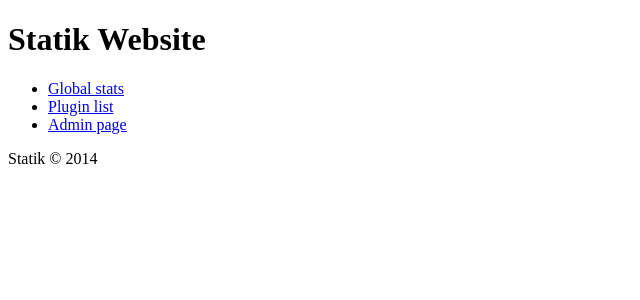
After one commit to Statik-Metrics/Statik-Website, a Node project: template views/layout.jade in a window 1280 px wide. The commit adds this page. Shown: the top 300 px of the page, without its empty margins (0-640 px from the left). Run offline with Node 20 templates, Linux system fonts and the light colour scheme; the template is opened without the code that fills it, so the values that code supplies are empty.

Commit message:
Add stuff

```diff
--- /dev/null
+++ b/views/footer.jade
@@ -0,0 +1 @@
+p Statik © 2014
--- /dev/null
+++ b/views/header.jade
@@ -0,0 +1 @@
+h1 Statik Website
--- a/views/index.jade
+++ b/views/index.jade
@@ -1 +1 @@
-h1 Hello Wolrd!
+p We currently have no plugins registered and we are not tracking any server cause NOTHING IS DONE LEL
--- /dev/null
+++ b/views/nav.jade
@@ -0,0 +1,4 @@
+ul
+  li: a(href="/global") Global stats
+  li: a(href="/plugins") Plugin list
+  li: a(href="/admin") Admin page
```
